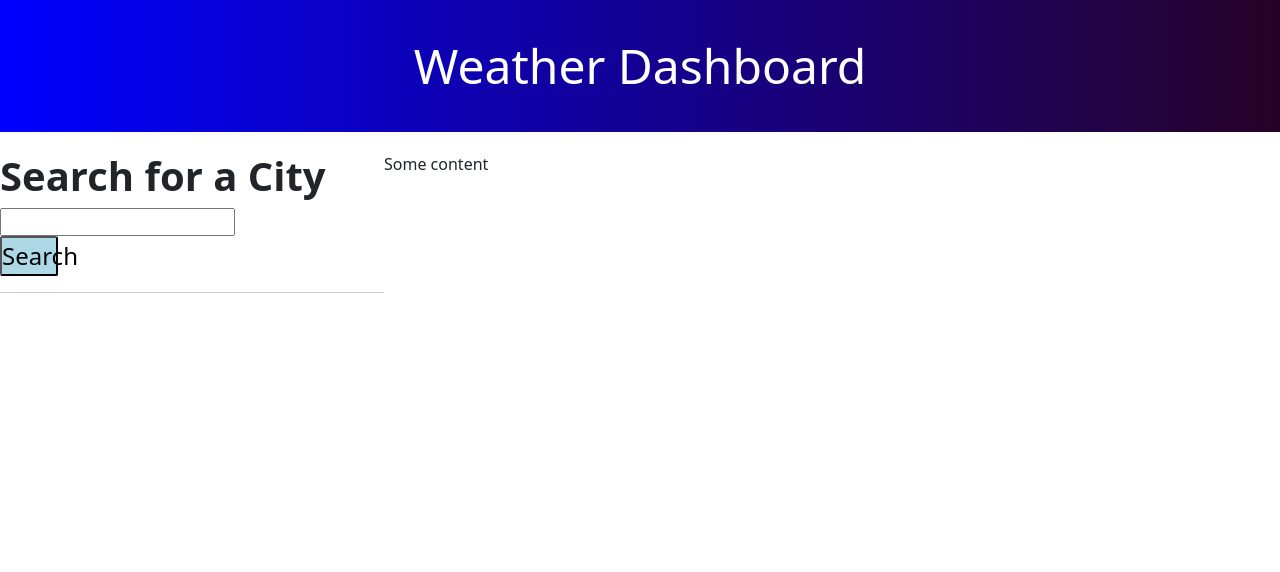
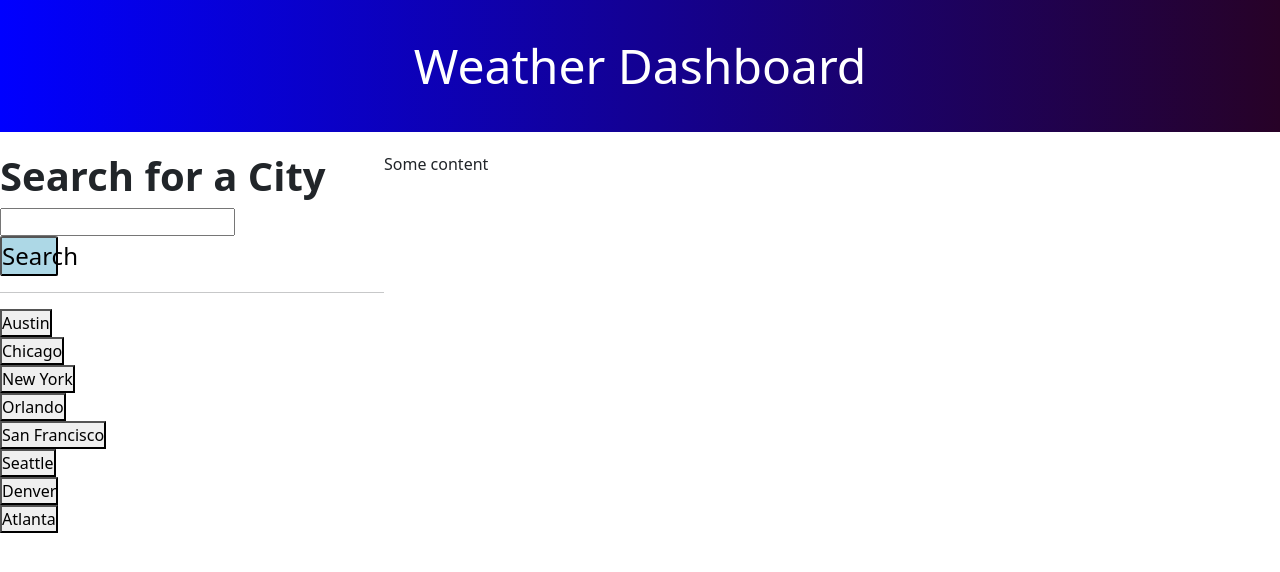
Before and after one commit to toriskyt/weather-dashboard, a plain HTML site: page main.html in a window 1280 px wide. Drawn offline with nearby package versions, Linux system fonts and the light colour scheme.

Commit message:
generate buttons for city information

```diff
--- a/Assets/main.js
+++ b/Assets/main.js
@@ -35,8 +35,19 @@ async function searchCityWeather(){
 function populateCities() {
     const cities = ["Austin", "Chicago", "New York", "Orlando", "San Francisco", "Seattle", "Denver", "Atlanta"];
     cities.forEach(city => {
+        const cityDiv = document.createElement("div");
         const button = document.createElement("button");
-    })
+        button.innerText = city;
+        button.onclick = function(){
+            getCityCoordinates(city);
+        }
+        button.setAttribute("id", city);
+        cityDiv.appendChild(button);
+        const citysection = document.getElementById("cityselection");
+        citysection.appendChild(cityDiv);
+    });
 }
 //http://api.openweathermap.org/geo/1.0/direct?q={city name},{state code},{country code}&limit={limit}&appid={API key}
 //40.7128° N, 74.0060° W
+
+populateCities();
--- a/main.html
+++ b/main.html
@@ -15,7 +15,6 @@
     <a href="https://api.openweathermap.org/data/2.5/onecall?lat=33.44&lon=-94.04&exclude=hourly,daily&appid={88b8ea86d4fcf64ec5b6edf5bb0f8492}"
 ></a>
 
-<script src="Assets/main.js" ></script>
 <div class="mainbody">
   <div class="leftSection">
     <h1 class="leftHeader">Search for a City</h1>
@@ -24,12 +23,13 @@
       <button id="city-search" onclick="searchCityWeather()">Search</button>
     </div>
     <hr class="solid">
-    <div class="cityselection"></div>
+    <div id="cityselection"></div>
   </div>
   <div>
     Some content
   </div>
 </div>
+<script src="Assets/main.js" ></script>
 
 <!--
 
```
